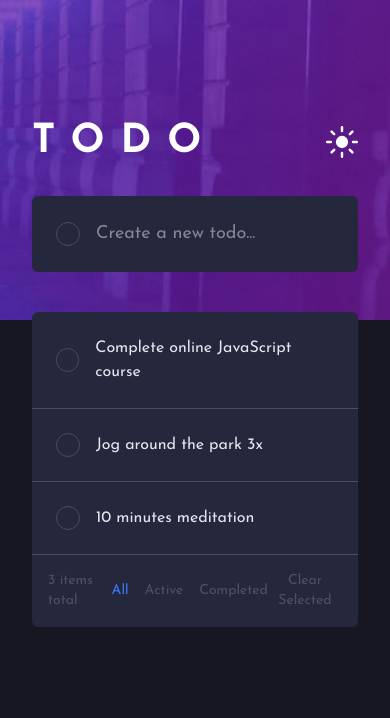
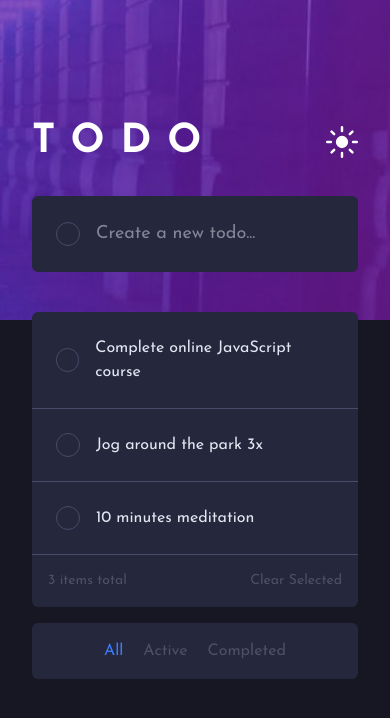
Before and after one commit to gdev-13/todo-app-challenge, a React (Vite) app: page / in a window 390 px wide. Shown: the top 718 px of the page. Built offline with nearby package versions, Linux system fonts and the light colour scheme.

Commit message:
feat: separar filtros da lista em dispositivos móveis

```diff
--- a/src/components/ToDoList/index.tsx
+++ b/src/components/ToDoList/index.tsx
@@ -11,6 +11,7 @@ const todos = [
 function ToDoList() {
     const { theme } = useContext(ThemeContext);
     return (
+        <>
             <div className={`${themeConfig[theme].todo.backgroundColor} rounded-md`}>
                 <ul>
                     {
@@ -26,7 +27,7 @@ function ToDoList() {
                 </ul>
                 <div className={`text-sm flex justify-between items-center p-4 ${themeConfig[theme].layout.textColor}`}>
                     <p>{todos.length} items total</p>
-                <div className="flex gap-4">
+                    <div className="hidden sm:flex gap-4">
                         <button className="text-bright-blue">All</button>
                         <button>Active</button>
                         <button>Completed</button>
@@ -34,6 +35,13 @@ function ToDoList() {
                     <button>Clear Selected</button>
                 </div>
             </div>
+
+            <div className={`${themeConfig[theme].todo.backgroundColor} flex justify-center gap-5 py-4 sm:hidden ${themeConfig[theme].layout.textColor} rounded-md mt-4`}>
+                <button className="text-bright-blue">All</button>
+                <button>Active</button>
+                <button>Completed</button>
+            </div>
+        </>
     )
 };
 
```
Lines whose indentation alone changed are shown as unchanged.
